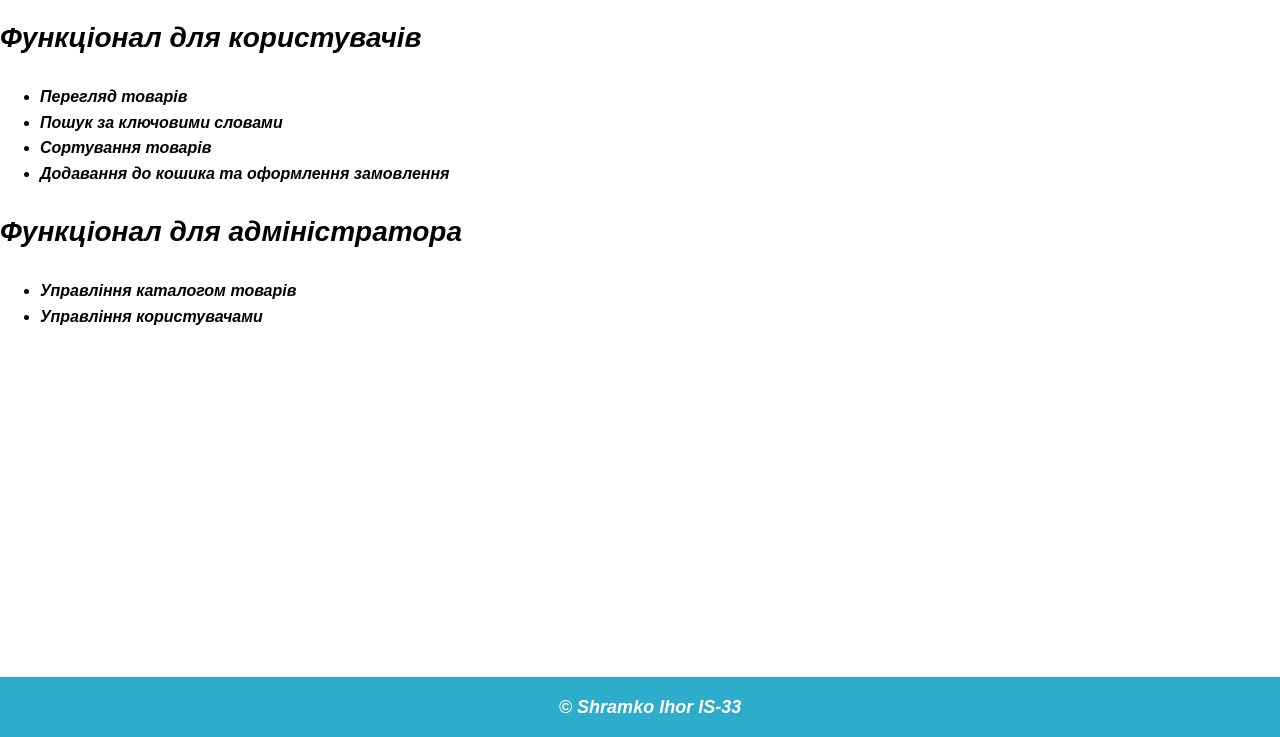
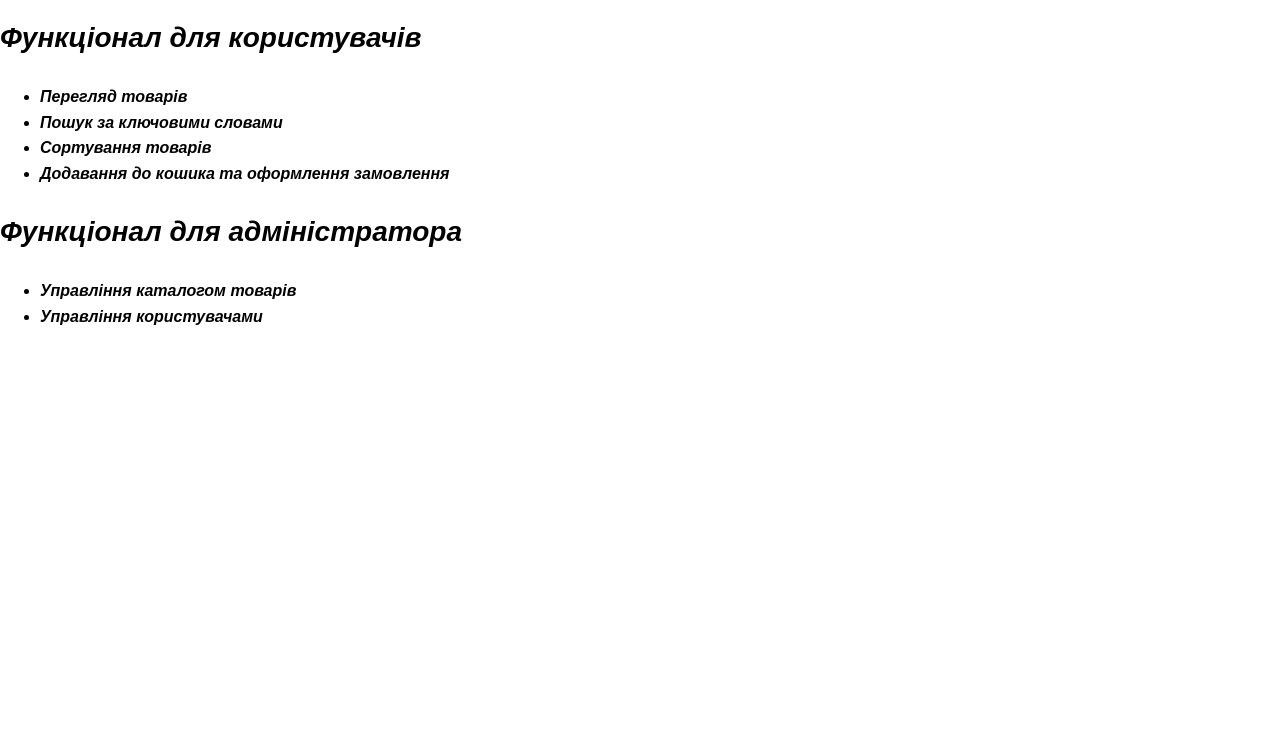
Before and after one commit to ferzekK/HobbyStore, a plain HTML site: page description.html in a window 1280 px wide. Shown: the part 63-800 px from the top of the page. Drawn offline with Linux system fonts and the light colour scheme; files that its build step writes are made by us from their sources.

Commit message:
Update description.html

```diff
--- a/description.html
+++ b/description.html
@@ -31,9 +31,7 @@
         </ul>
     </main>
 
-    <footer style = "position: absolute; bottom: 0; width: 100%;">
-        &copy; Shramko Ihor IS-33
-    </footer>
+
 </div>
 </body>
 
```
